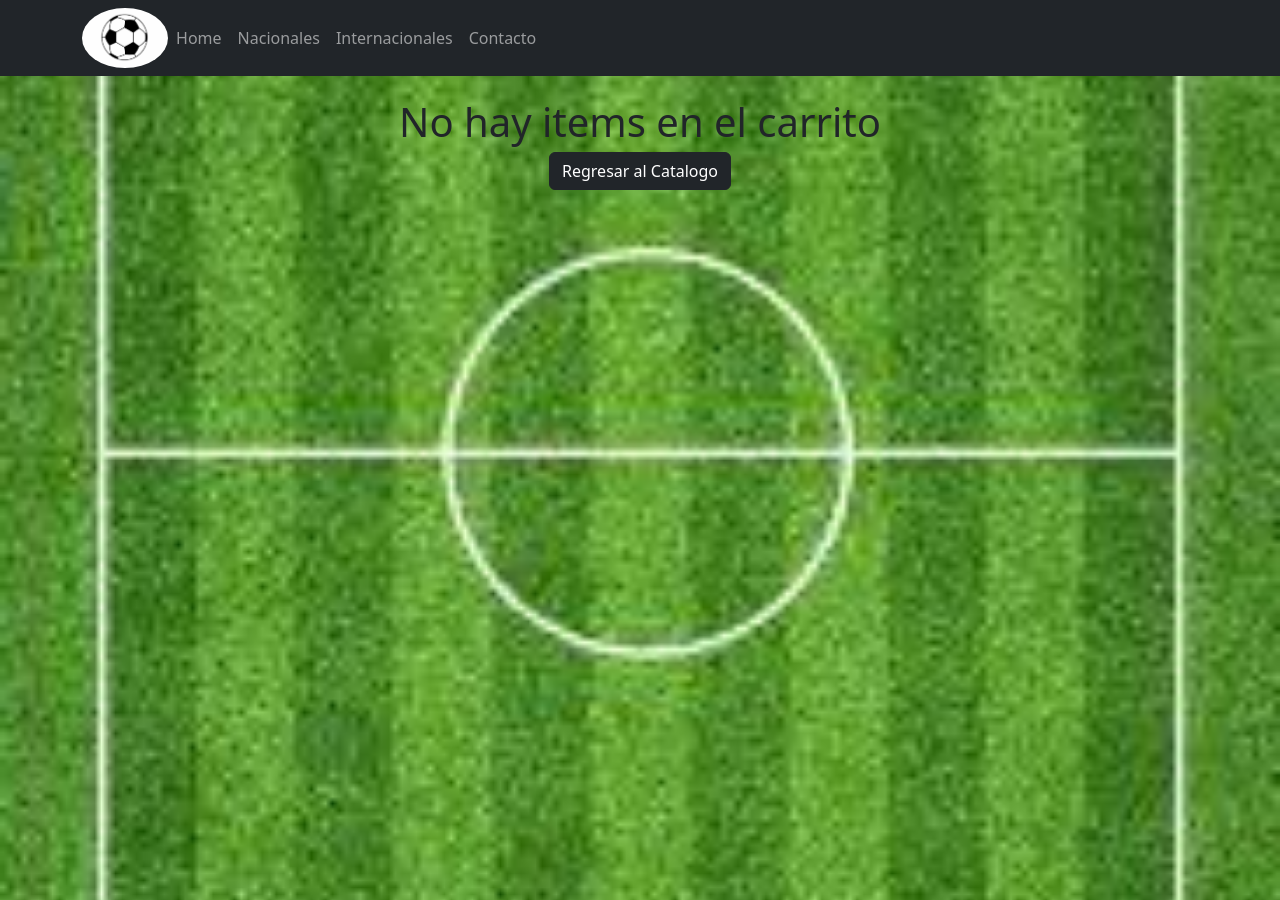
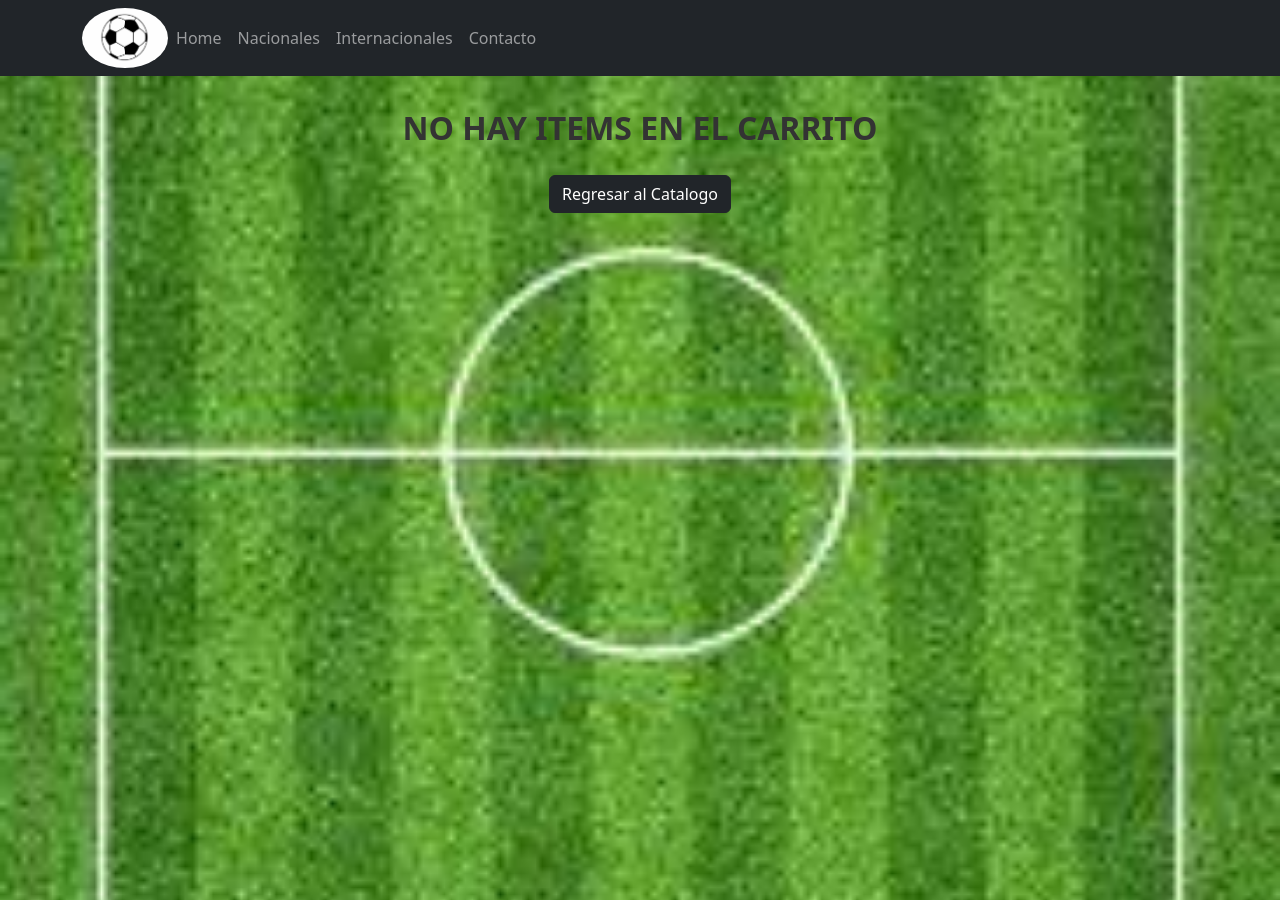
Before and after one commit to martinmunoz1989/Tienda-de-remeras, a React (Vite) app: page /Carrito in a window 1280 px wide. Built offline with nearby package versions, Linux system fonts and the light colour scheme.

Commit message:
modifico estilo cart

```diff
--- a/src/Components/Cart/Cart.css
+++ b/src/Components/Cart/Cart.css
@@ -6,3 +6,31 @@
     width: 100vw;
     box-sizing: border-box;
 }
+
+
+.title-style {
+    font-size: 2em;
+    font-weight: bold;
+    color: #333;
+    text-align: center;
+    margin-bottom: 20px;
+    text-transform: uppercase;
+    padding: 10px 0;
+    border-bottom: 2px solid #ddd;
+}
+
+.no-border {
+    border-bottom: none !important;
+}
+
+.item-detail-background {
+    background-color: #f9f9f9;
+    padding: 15px;
+    border-radius: 5px;
+    box-shadow: 0 2px 5px rgba(0, 0, 0, 0.1);
+}
+
+.cantidad-style p {
+    font-weight: bold;
+    color: #333;
+}
--- a/src/Components/Cart/Cart.jsx
+++ b/src/Components/Cart/Cart.jsx
@@ -14,7 +14,7 @@ const Cart = () => {
         return (
             <div><NavBar />
                 <div>
-                    <h1>No hay items en el carrito</h1>
+                    <h1 className="title-style no-border">No hay items en el carrito</h1>
                     <Link to='/'>
                         <Button variant="dark">Regresar al Catalogo</Button>
                     </Link>
@@ -27,12 +27,19 @@ const Cart = () => {
     return (
         <div>
             <NavBar />
-            <div>
+            <div className="container-fluid">
+                <h2 className="title-style">DETALLE DEL PEDIDO</h2>
                 {cart.map(item => (
-                    <div key={item.id} className="d-flex align-items-center justify-content-center mb-3">
-                        <ItemDetail {...item} verStock={false} showCloseButton={false} className="button-spacing mr-3" />
-                        <p className="mr-3">Cantidad: {item.cantidad}</p>
-                        <Button className="btn btn-dark" bg="black" onClick={() => removeItem(item.id)}>Eliminar</Button>
+                    <div key={item.id} className="d-flex align-items-center justify-content-center mb-3 item-detail-background">
+                        <div className="flex-grow-1 mr-3">
+                            <ItemDetail {...item} verStock={false} showCloseButton={false} className="button-spacing w-100" />
+                        </div>
+                        <div className="mr-3 cantidad-style">
+                            <p>Cantidad: {item.cantidad}</p>
+                        </div>
+                        <div style={{ marginTop: '-10px' }}>
+                            <Button className="btn btn-dark" bg="black" onClick={() => removeItem(item.id)}>Eliminar</Button>
+                        </div>
                     </div>
                 ))}
                 {itemsCant > 0 ? (
@@ -50,6 +57,7 @@ const Cart = () => {
     );
 
 
+
 }
 
 export default Cart;
```
